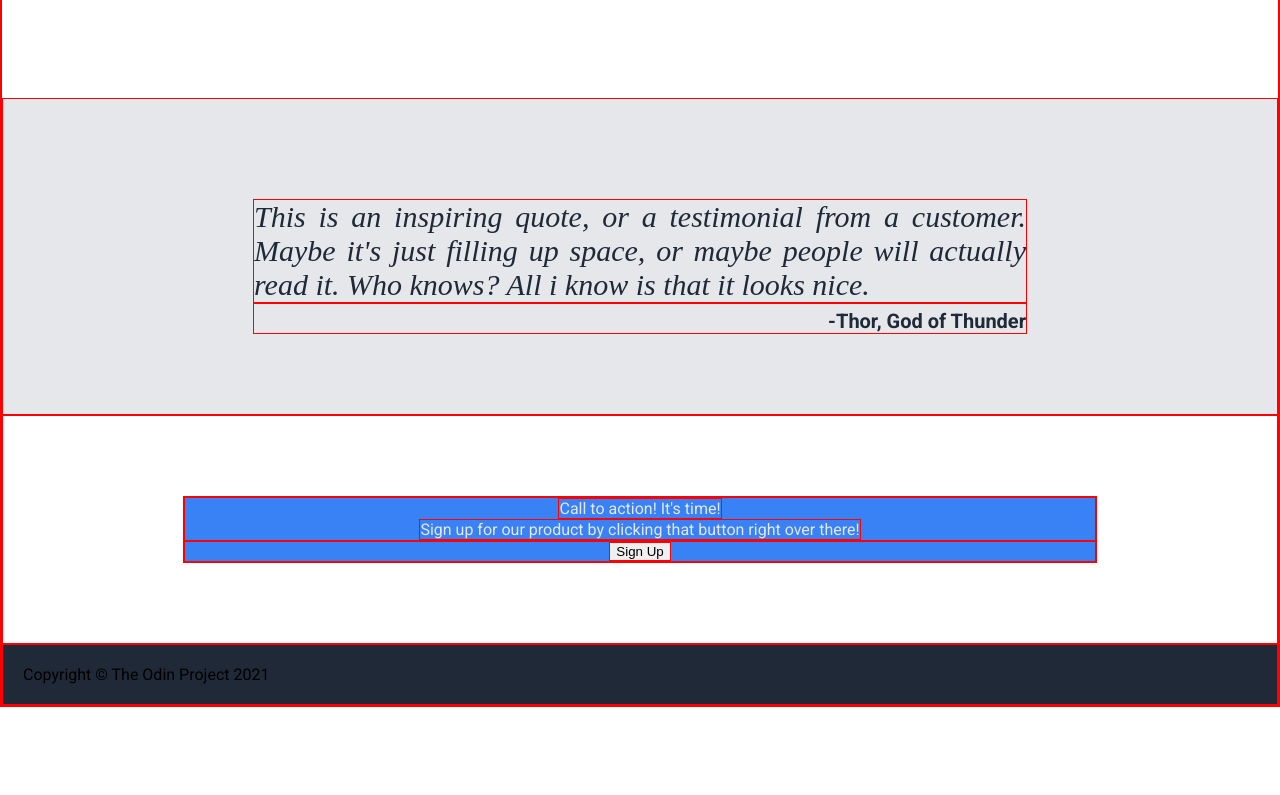
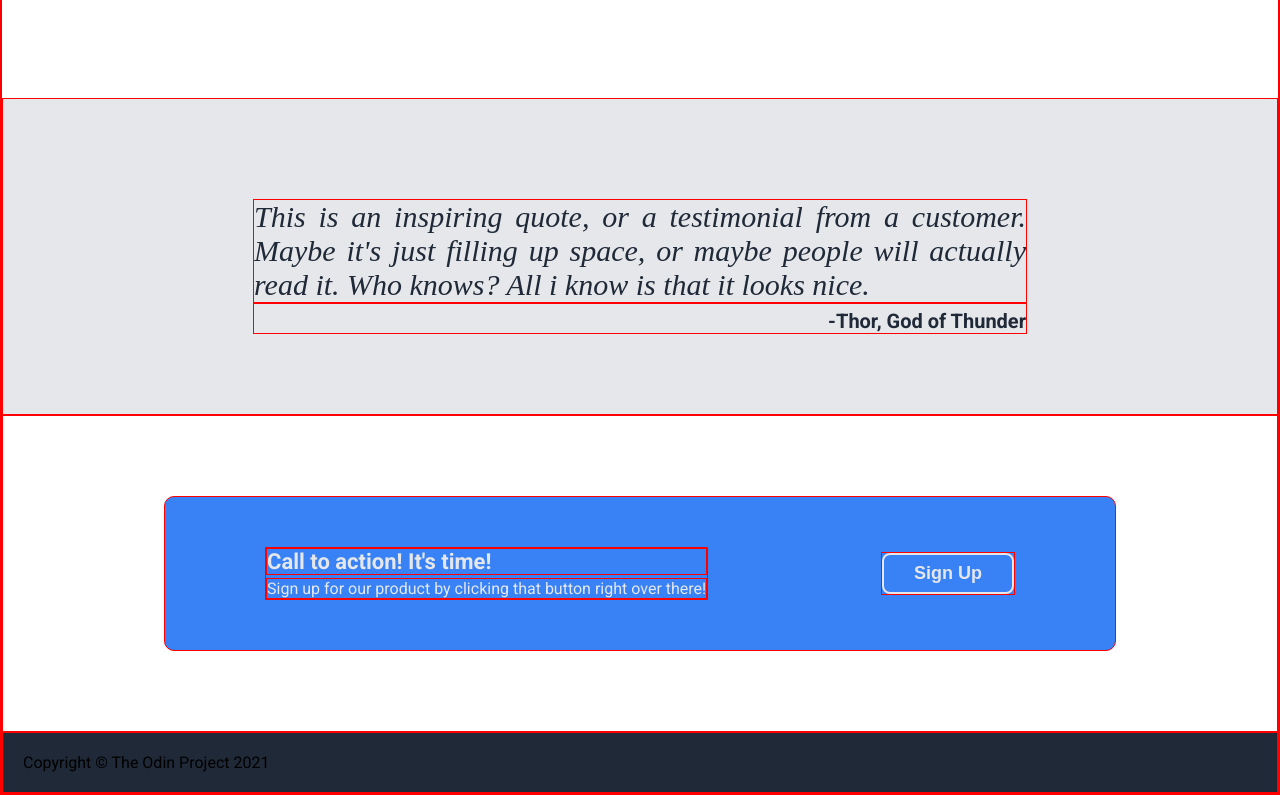
Before and after one commit to FelipePulcherio/landing-page, a plain HTML site: page index.html in a window 1280 px wide. Shown: the part 715-1510 px from the top of the page. Before the commit the page ends 1422 px from the top, so only its background shows below. Drawn offline with Linux system fonts and the light colour scheme.

Commit message:
Change .call and childs style and Add flexing

```diff
--- a/style.css
+++ b/style.css
@@ -73,6 +73,7 @@ a {
     background-color: #3882F6;
     color: #E5E7EB;
     font-size: 18px;
+    font-weight: 700;
     padding: 8px 30px 8px;
     margin: 0;
     border-radius: 8px;
@@ -149,14 +150,46 @@ a {
 }
 
 .call {
-
-    padding: 80px 180px 80px 180px;
+    display: flex;
+    justify-content: center;
+    align-items: center;
 }
 
-.call-first, .call-second {
+.call-border {
+    width: 750px;
     background-color: #3882F6;
     color: #E5E7EB;
+    border-radius: 10px;
+    display: flex;
+    justify-content: space-between;
+    align-items: center;
+    margin-top: 80px;
+    margin-bottom: 80px;
+    padding: 50px 100px 50px 100px;
+}
+
+.call-first {
     display: flex;
     flex-direction: column;
-    align-items: center;
+    gap: 3px;
 }
+
+.call-title {
+    font-size: 22px;
+    font-weight: 700;
+}
+
+.call-text {
+    font-size: 16px;
+}
+
+.call-button {
+    background-color: #3882F6;
+    color: #E5E7EB;
+    font-size: 18px;
+    font-weight: 700;
+    padding: 8px 30px 8px;
+    margin: 0;
+    border-radius: 8px;
+    border: solid #E5E7EB 2px;
+}
```
